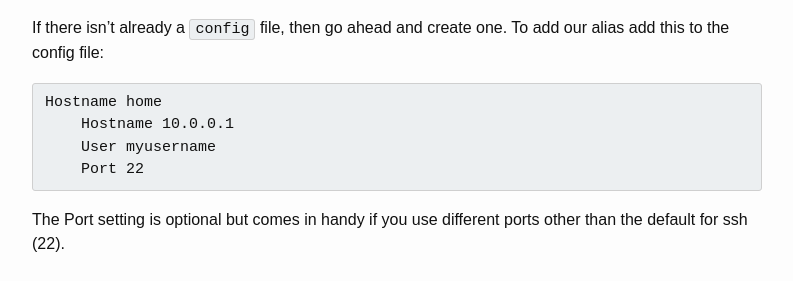
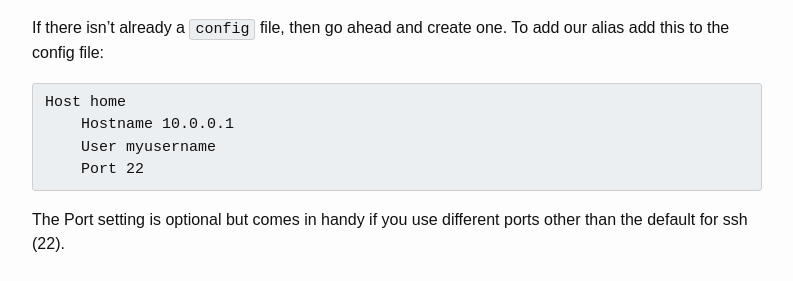
Before and after one commit to pfista/pfista-old.github.io, a Jekyll site: the page built from _posts/2013-08-08-seamless-ssh-aliases-and-passwordless-login.markdown, in a window 1280 px wide and 900 px high, scrolled down 795 px. Shown: the part 166-447 px from the top of the window, without its empty margins (243-1036 px from the left). Built offline with Jekyll 4.4.1, drawn with Linux system fonts in a browser that asks for light colours; some web fonts are replaced; comment, search, counter and statistics services are not loaded.

Commit message:
Fixed typo and technical error

```diff
--- a/_posts/2013-08-08-seamless-ssh-aliases-and-passwordless-login.markdown
+++ b/_posts/2013-08-08-seamless-ssh-aliases-and-passwordless-login.markdown
@@ -41,7 +41,7 @@
 our alias add this to the config file:
 
 {% highlight aconf %}
-Hostname home
+Host home
     Hostname 10.0.0.1
     User myusername
     Port 22
```
Also changed, not shown: _drafts/social-referral-hacking.md (+1 -2 lines).
